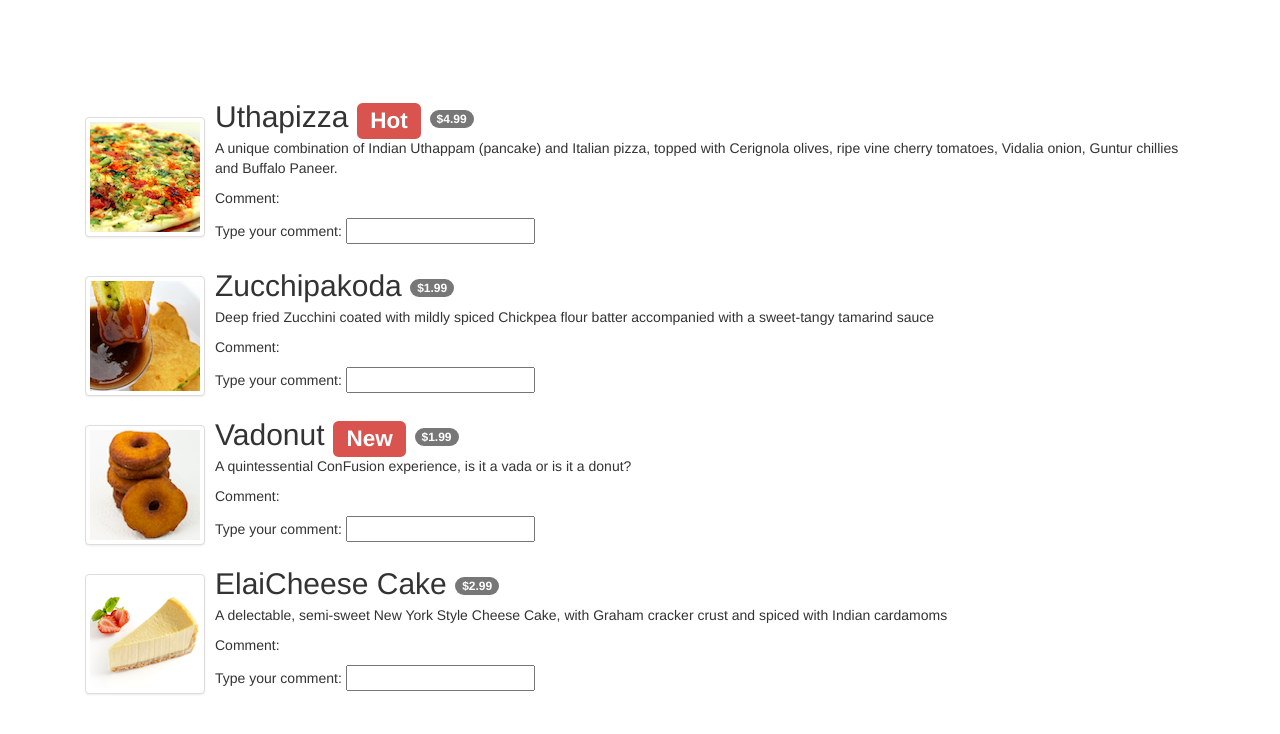
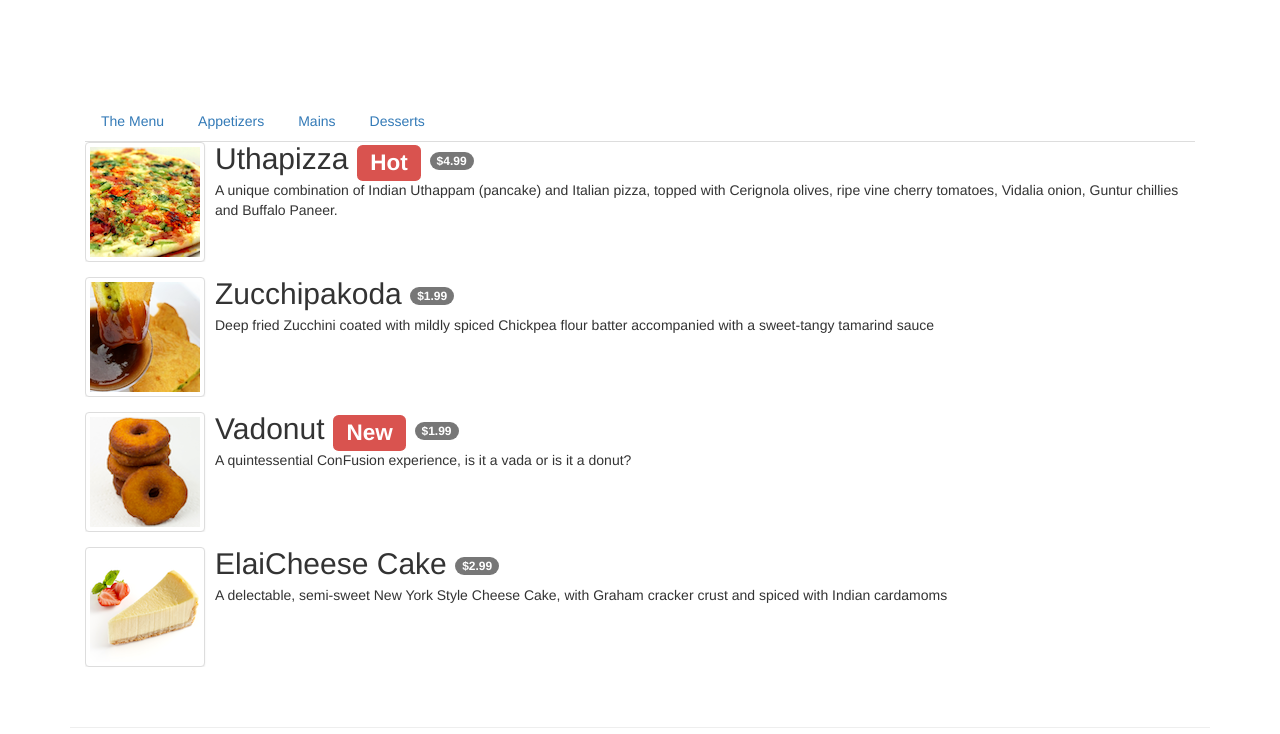
Before and after one commit to franzelunico/conFusion, a website: page app/menu.html in a window 1280 px wide. Shown: the top 734 px of the page. Drawn offline with nearby package versions, Linux system fonts and the light colour scheme.

Commit message:
add tabs boostrap

```diff
--- a/app/menu.html
+++ b/app/menu.html
@@ -28,6 +28,25 @@
     <div class="container">
         <div class="row row-content" ng-controller="menuController as menuCtrl">
             <div class="col-xs-12">
+				 <ul class="nav nav-tabs" role="tablist">
+                    <li role="presentation">
+                    <a
+                     aria-controls="all menu"
+                     role="tab">The Menu</a></li>
+                    <li role="presentation">
+                    <a
+                     aria-controls="appetizers"
+                     role="tab">Appetizers</a></li>
+                    <li role="presentation">
+                    <a
+                     aria-controls="mains"
+                     role="tab">Mains</a></li>
+                    <li role="presentation">
+                    <a
+                     aria-controls="desserts"
+                     role="tab">Desserts</a></li>
+                </ul>
+
                 <ul class="media-list">
                     <li class="media" ng-repeat="dish in menuCtrl.dishes">
                         <div class="media-left media-middle">
@@ -40,9 +59,6 @@
                                 <span class="label label-danger">{{dish.label}}</span>
                                 <span class="badge">{{dish.price | currency}}</span></h2>
                             <p>{{dish.description}}</p>
-                            <p>Comment: {{dish.comment}}</p>
-                            <p>Type your comment:
-                            <input type="text" ng-model="dish.comment"></p>
                         </div>
                     </li>
                 </ul>
```
